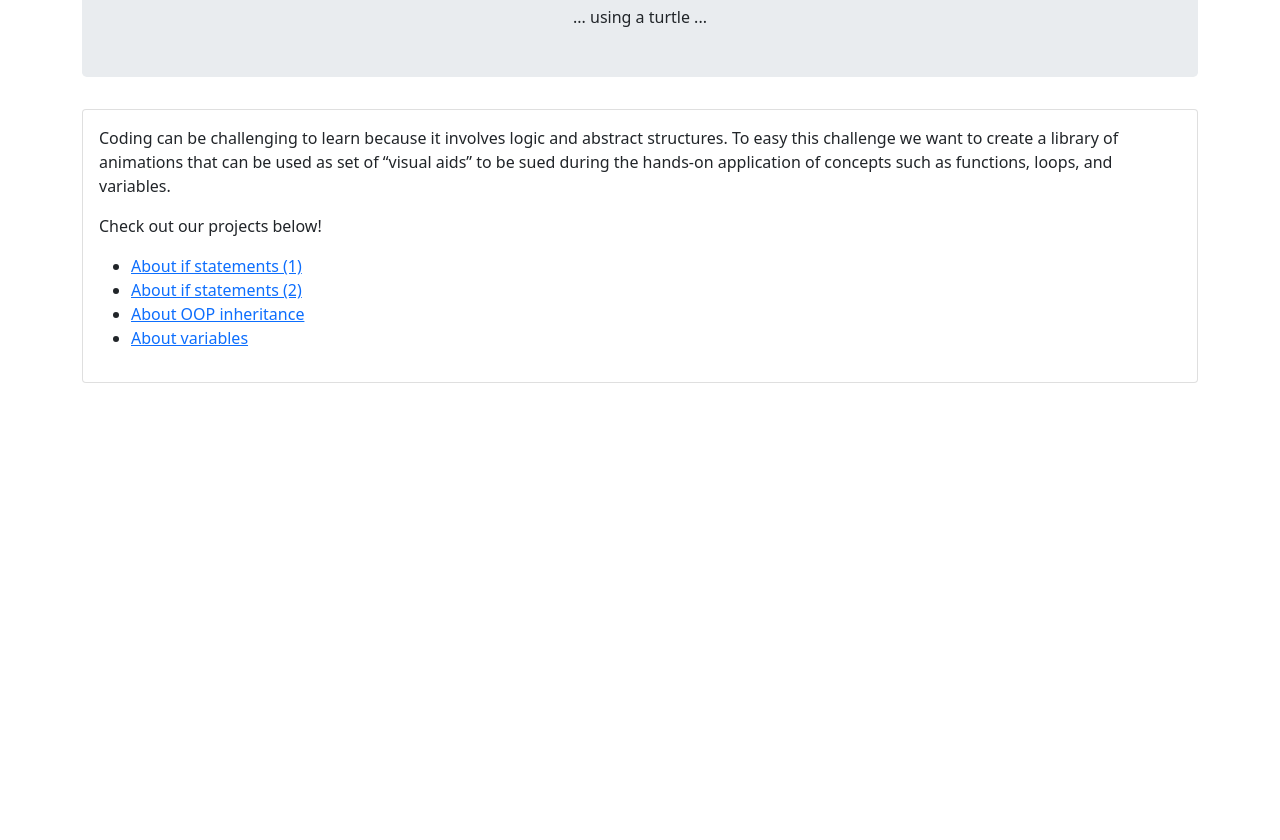
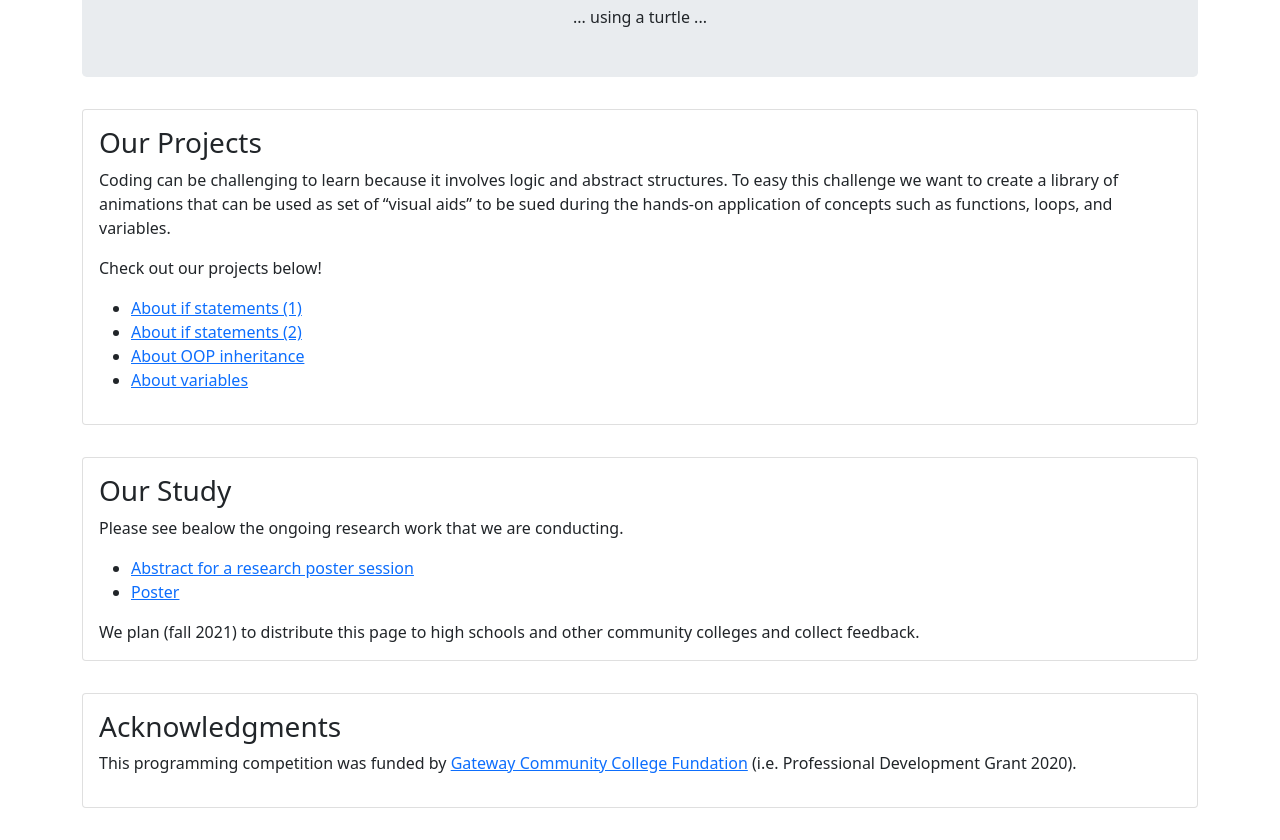
Before and after one commit to GWCCMS/turtle_workshop, a plain HTML site: page docs/index.html in a window 1280 px wide. Shown: the part 389-1229 px from the top of the page. Before the commit the page ends 800 px from the top, so only its background shows below. Drawn offline with nearby package versions, Linux system fonts and the light colour scheme.

Commit message:
added abstract and poster

```diff
--- a/docs/index.html
+++ b/docs/index.html
@@ -14,6 +14,11 @@
             margin-bottom: 2rem;
             background-color: #e9ecef;
             border-radius: .3rem;
+        }
+
+        .def_card {
+            margin-top: 2em;
+            margin-bottom: 2em;
         }
     </style>
 </head>
@@ -33,6 +38,7 @@
         <div class="cards">
             <div class="card">
                 <div class="card-body">
+                    <h3>Our Projects</h3>
                     <p> Coding can be challenging to learn because it involves logic and abstract structures. To easy this challenge we want to create a library of animations that can be used as set of “visual aids” to be sued during the hands-on application
                         of concepts such as functions, loops, and variables.</p>
                     <p>
@@ -55,6 +61,33 @@
                 </div>
             </div>
 
+
+
+            <div class="card def_card">
+                <div class="card-body">
+                    <h3>Our Study</h3>
+                    <p>Please see bealow the ongoing research work that we are conducting.</p>
+
+                    <ul>
+                        <li>
+                            <a href="research_files/Abstract.pdf">Abstract for a research poster session</a>
+                        </li>
+                        <li>
+                            <a href="research_files/can_you_animate_computer_programming.pdf">Poster</a>
+                        </li>
+                    </ul>
+                    We plan (fall 2021) to distribute this page to high schools and other community colleges and collect feedback.
+                </div>
+            </div>
+
+            <div class="card def_card">
+                <div class="card-body">
+                    <h3>Acknowledgments</h3>
+                    <p>This programming competition was funded by <a href="https://www.gatewayfdn.org/">Gateway Community College Fundation</a> (i.e. Professional Development Grant 2020).</p>
+                </div>
+            </div>
+
+
         </div>
     </div>
 </body>
```
Also changed, not shown: 2 other files.
